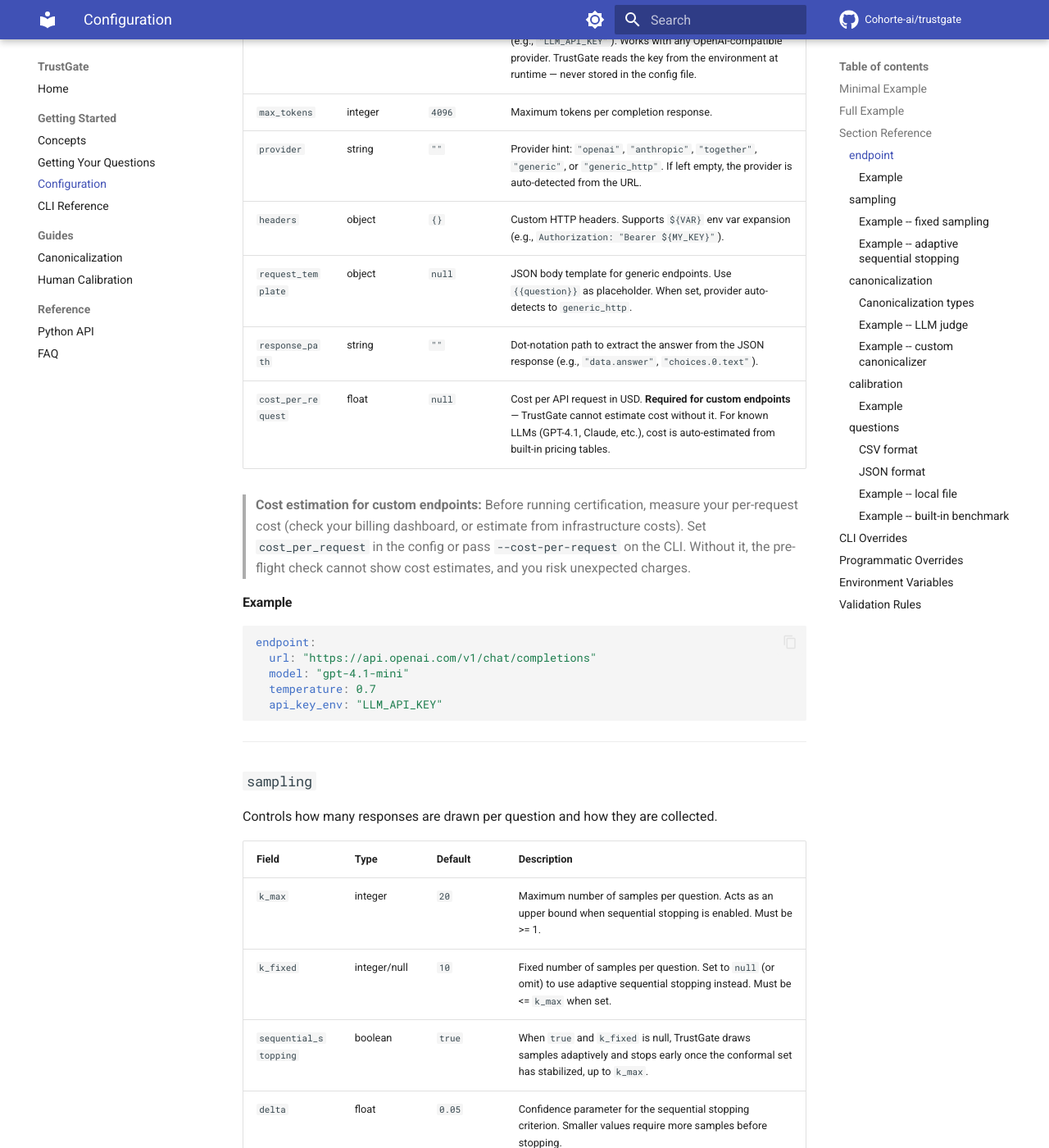
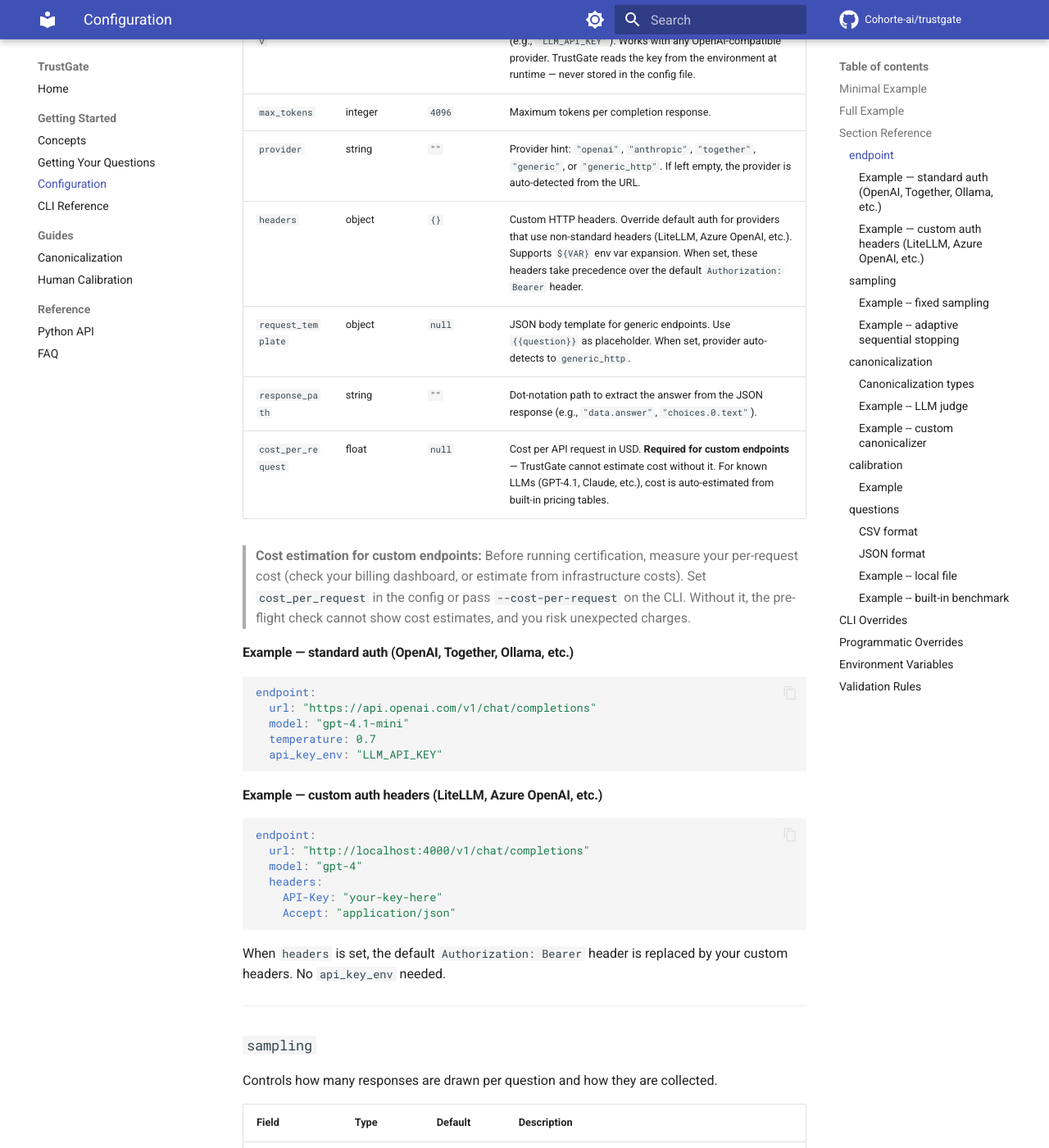
Before and after one commit to Cohorte-ai/trustgate, an MkDocs documentation site: the page built from docs/configuration.md, in a window 1280 px wide and 1400 px high, scrolled down 1818 px. Shown: the whole window at 82% size. Built offline with MkDocs 1.6.1 and Material for MkDocs 9.7.7, drawn with Linux system fonts in a browser that asks for light colours; comment, search, counter and statistics services are not loaded.

Commit message:
Document custom auth headers in README, configuration, and e2e guide
Shows both auth methods:
- api_key_env: standard Bearer token (OpenAI, Together, Ollama)
- headers: custom auth (LiteLLM, Azure OpenAI, custom proxies)

README: commented example showing headers option
configuration.md: new example section for custom headers
e2e guide: comments showing both auth options in YAML

Co-Authored-By: Claude Opus 4.6 (1M context) <noreply@anthropic.com>

````diff
--- a/docs/configuration.md
+++ b/docs/configuration.md
@@ -79,14 +79,14 @@ Connection details for the AI model being certified.
 | `api_key_env` | string  | `""`    | Name of the environment variable that holds the API key (e.g., `"LLM_API_KEY"`). Works with any OpenAI-compatible provider. TrustGate reads the key from the environment at runtime — never stored in the config file. |
 | `max_tokens`  | integer | `4096`  | Maximum tokens per completion response. |
 | `provider`    | string  | `""`    | Provider hint: `"openai"`, `"anthropic"`, `"together"`, `"generic"`, or `"generic_http"`. If left empty, the provider is auto-detected from the URL. |
-| `headers`     | object  | `{}`    | Custom HTTP headers. Supports `${VAR}` env var expansion (e.g., `Authorization: "Bearer ${MY_KEY}"`). |
+| `headers`     | object  | `{}`    | Custom HTTP headers. Override default auth for providers that use non-standard headers (LiteLLM, Azure OpenAI, etc.). Supports `${VAR}` env var expansion. When set, these headers take precedence over the default `Authorization: Bearer` header. |
 | `request_template` | object | `null` | JSON body template for generic endpoints. Use `{{question}}` as placeholder. When set, provider auto-detects to `generic_http`. |
 | `response_path` | string | `""`  | Dot-notation path to extract the answer from the JSON response (e.g., `"data.answer"`, `"choices.0.text"`). |
 | `cost_per_request` | float | `null` | Cost per API request in USD. **Required for custom endpoints** — TrustGate cannot estimate cost without it. For known LLMs (GPT-4.1, Claude, etc.), cost is auto-estimated from built-in pricing tables. |
 
 > **Cost estimation for custom endpoints:** Before running certification, measure your per-request cost (check your billing dashboard, or estimate from infrastructure costs). Set `cost_per_request` in the config or pass `--cost-per-request` on the CLI. Without it, the pre-flight check cannot show cost estimates, and you risk unexpected charges.
 
-#### Example
+#### Example — standard auth (OpenAI, Together, Ollama, etc.)
 
 ```yaml
 endpoint:
@@ -95,6 +95,19 @@ endpoint:
   temperature: 0.7
   api_key_env: "LLM_API_KEY"
 ```
+
+#### Example — custom auth headers (LiteLLM, Azure OpenAI, etc.)
+
+```yaml
+endpoint:
+  url: "http://localhost:4000/v1/chat/completions"
+  model: "gpt-4"
+  headers:
+    API-Key: "your-key-here"
+    Accept: "application/json"
+```
+
+When `headers` is set, the default `Authorization: Bearer` header is replaced by your custom headers. No `api_key_env` needed.
 
 ---
 
--- a/examples/END_TO_END_TEST.md
+++ b/examples/END_TO_END_TEST.md
@@ -39,6 +39,11 @@ Create a config file and test questions. On macOS/Linux use the commands below.
 ```bash
 cat > trustgate.yaml << 'EOF'
 # Works with any OpenAI-compatible API (OpenAI, Together, Ollama, LiteLLM, etc.)
+# Auth option 1: env var (standard Bearer token)
+#   api_key_env: "LLM_API_KEY"
+# Auth option 2: custom headers (LiteLLM, Azure, etc.)
+#   headers:
+#     API-Key: "your-key-here"
 endpoint:
   url: "https://api.openai.com/v1/chat/completions"
   model: "gpt-4.1-mini"
````
Also changed, not shown: README.md (+6 -5 lines).
